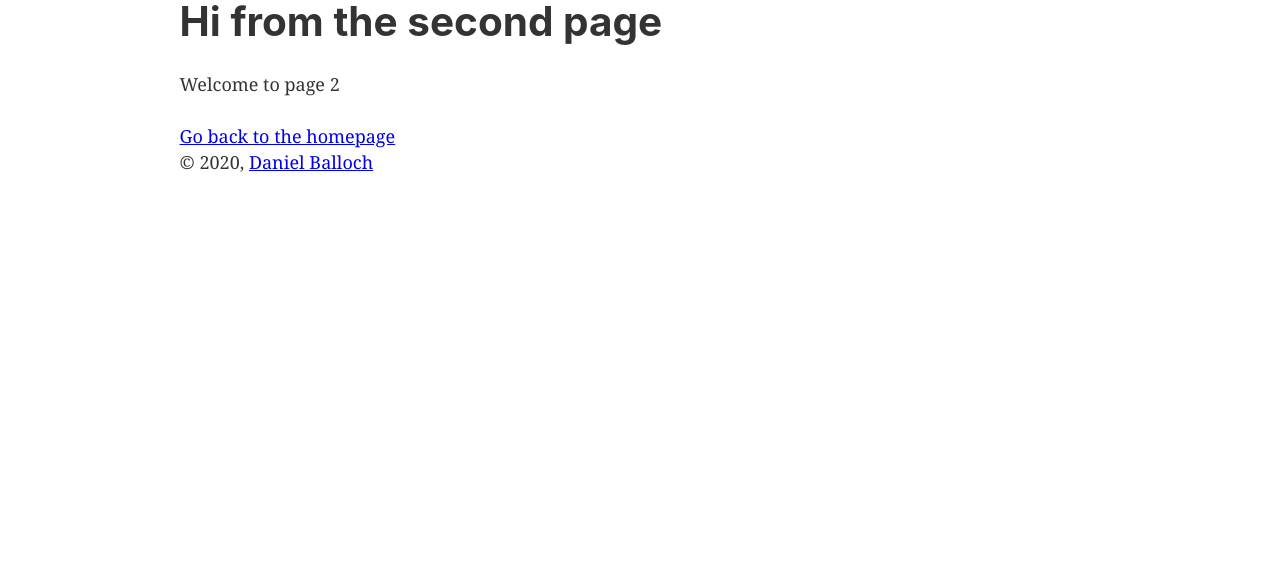
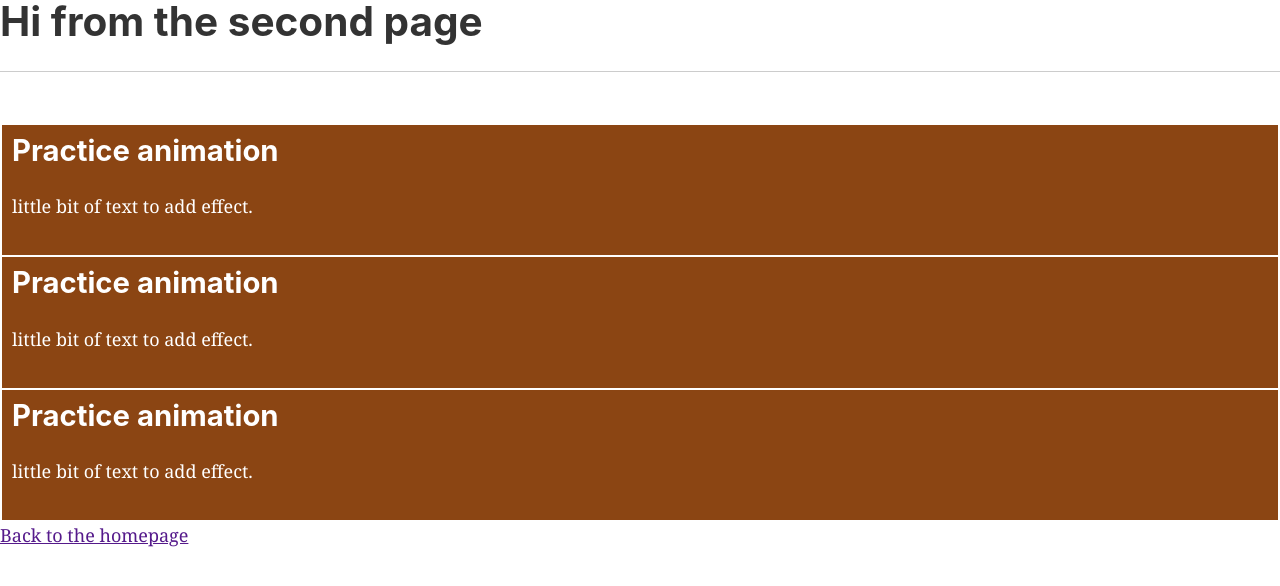
Before and after one commit to danielballoch/danielballoch, a Gatsby site: page /page-2 in a window 1280 px wide. Built offline with nearby package versions, Linux system fonts and the light colour scheme; Gatsby itself is replaced by a stand-in of ours.

Commit message:
transitionlink example

```diff
--- a/gatsby-config.js
+++ b/gatsby-config.js
@@ -1,8 +1,9 @@
 module.exports = {
   siteMetadata: {
-    title: `Gatsby Default Starter`,
-    description: `Kick off your next, great Gatsby project with this default starter. This barebones starter ships with the main Gatsby configuration files you might need.`,
-    author: `@gatsbyjs`,
+    title: `Daniel Balloch`,
+    description: `Front end web designer skilled in discovery, prototyping, UI/UX, responsive design and eccomerce solutions. Call 022 0780868 or email
+    danielkingballoch@gmail.com for work inquiries.`,
+    author: `@danielballoch`,
   },
   plugins: [
     `gatsby-plugin-react-helmet`,
@@ -24,9 +25,24 @@ module.exports = {
         background_color: `#663399`,
         theme_color: `#663399`,
         display: `minimal-ui`,
-        icon: `src/images/gatsby-icon.png`, // This path is relative to the root of the site.
+        icon: `src/images/tinyhead.jpg`, // This path is relative to the root of the site.
       },
+
     },
+    {
+        resolve: `gatsby-plugin-emotion`,
+        options: {
+          // Accepts all options defined by `babel-plugin-emotion` plugin.
+        },
+    },
+    {
+        resolve: `gatsby-plugin-transition-link`,
+        options: {
+            layout: require.resolve(`./src/components/layout.js`)
+        }
+    }
+
+
     // this (optional) plugin enables Progressive Web App + Offline functionality
     // To learn more, visit: https://gatsby.dev/offline
     // `gatsby-plugin-offline`,
--- a/package.json
+++ b/package.json
@@ -14,6 +14,7 @@
     "gatsby-plugin-offline": "^3.0.27",
     "gatsby-plugin-react-helmet": "^3.1.16",
     "gatsby-plugin-sharp": "^2.3.5",
+    "gatsby-plugin-transition-link": "^1.17.7",
     "gatsby-source-filesystem": "^2.1.40",
     "gatsby-transformer-sharp": "^2.3.7",
     "prop-types": "^15.7.2",
--- a/src/components/layout.js
+++ b/src/components/layout.js
@@ -7,7 +7,7 @@
 
 import React from "react"
 import PropTypes from "prop-types"
-import { useStaticQuery, graphql } from "gatsby"
+import { useStaticQuery, graphql, withAssetPrefix } from "gatsby"
 
 import "./layout.css"
 
--- a/src/pages/page-2.js
+++ b/src/pages/page-2.js
@@ -1,16 +1,74 @@
 import React from "react"
-import { Link } from "gatsby"
-
+import Link from 'gatsby-plugin-transition-link'
+import TransitionLink from 'gatsby-plugin-transition-link'
 import Layout from "../components/layout"
 import SEO from "../components/seo"
+import styled from '@emotion/styled'
 
-const SecondPage = () => (
-  <Layout>
-    <SEO title="Page two" />
-    <h1>Hi from the second page</h1>
-    <p>Welcome to page 2</p>
-    <Link to="/">Go back to the homepage</Link>
-  </Layout>
-)
+const AniDiv = styled.div`
+transform: ${props => props.theme.translate};
+opacity: ${props => props.theme.opacity};
+background: saddlebrown;
+color: white;
+transition: .3s;
+padding: 10px;
+margin: 2px;
+`
+
+const AniDiv2 = styled(AniDiv)`
+transition: .5s;
+`
+const AniDiv3 = styled(AniDiv)`
+transition: .7s;
+`
+
+AniDiv.defaultProps = {
+    theme: {
+        opacity: "1",
+        translate: "translateX(0)"
+    }
+}
+
+const entering = {
+    opacity: "0",
+    translate: "translateX(-100%)"
+}
+const exiting = {
+    opacity: "0",
+    translate: "translateX(100%)"
+}
+
+const SecondPage = ({transitionStatus, entry, exit}) => {
+
+    console.log("page2", transitionStatus, entry, exit)
+
+    return(
+        <div>
+            <SEO title="Page two" />
+            <h1>Hi from the second page</h1>
+            <hr></hr>
+            <br></br>
+            <AniDiv theme={transitionStatus === "entering" ? entering : transitionStatus === "exiting" ? exiting : undefined}>
+                <h2>Practice animation</h2>
+                <p>little bit of text to add effect.</p>
+            </AniDiv>
+            <AniDiv2 theme={transitionStatus === "entering" ? entering : transitionStatus === "exiting" ? exiting : undefined}>
+                <h2>Practice animation</h2>
+                <p>little bit of text to add effect.</p>
+            </AniDiv2>
+            <AniDiv3 theme={transitionStatus === "entering" ? entering : transitionStatus === "exiting" ? exiting : undefined}>
+                <h2>Practice animation</h2>
+                <p>little bit of text to add effect.</p>
+            </AniDiv3>
+            <TransitionLink
+                to=""
+                exit={{length: .7, state: {pass: true}}}
+                entry={{length: .3, delay: .7, state: {pass: false}}}
+            >
+                Back to the homepage
+            </TransitionLink>
+        </div>
+    )
+}
 
 export default SecondPage
```
Also changed, not shown: src/pages/index.js (+40 -6 lines), README.md, src/images/tinyhead.jpg (added), 1 other file.
